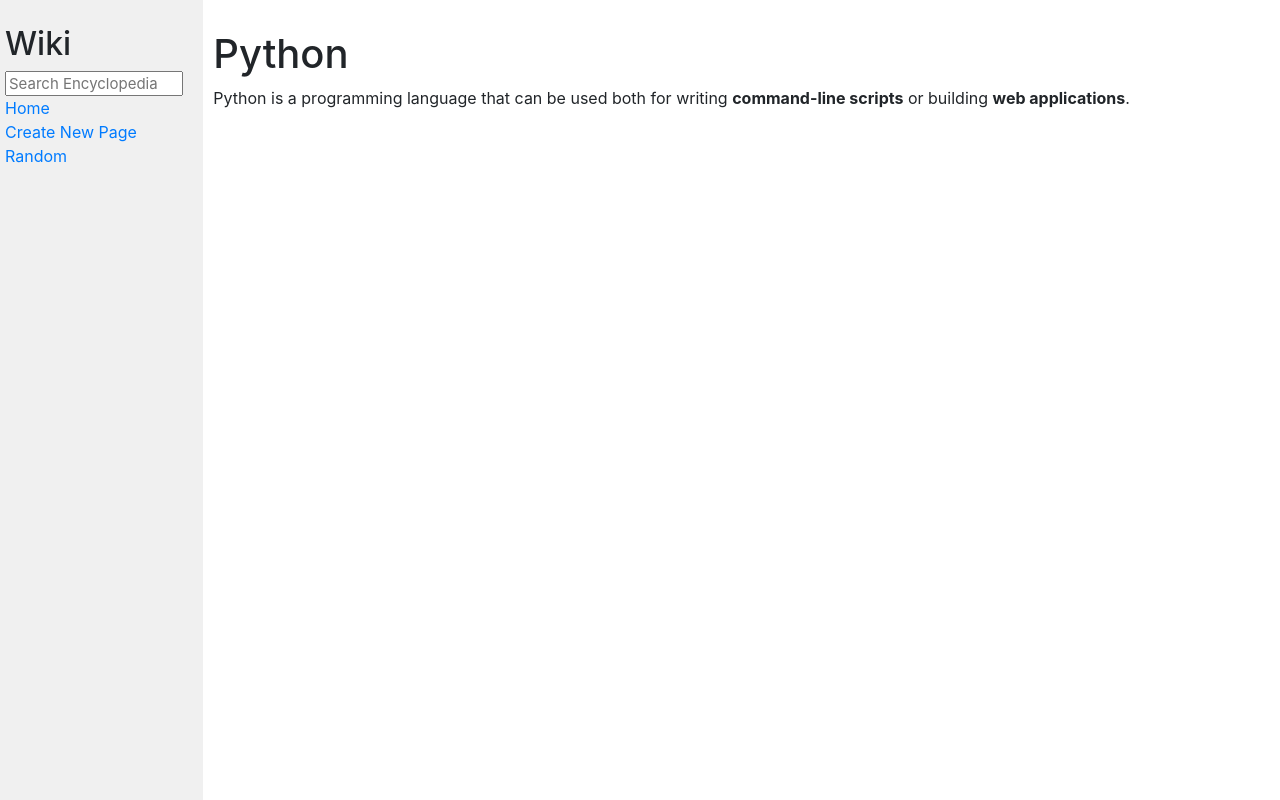
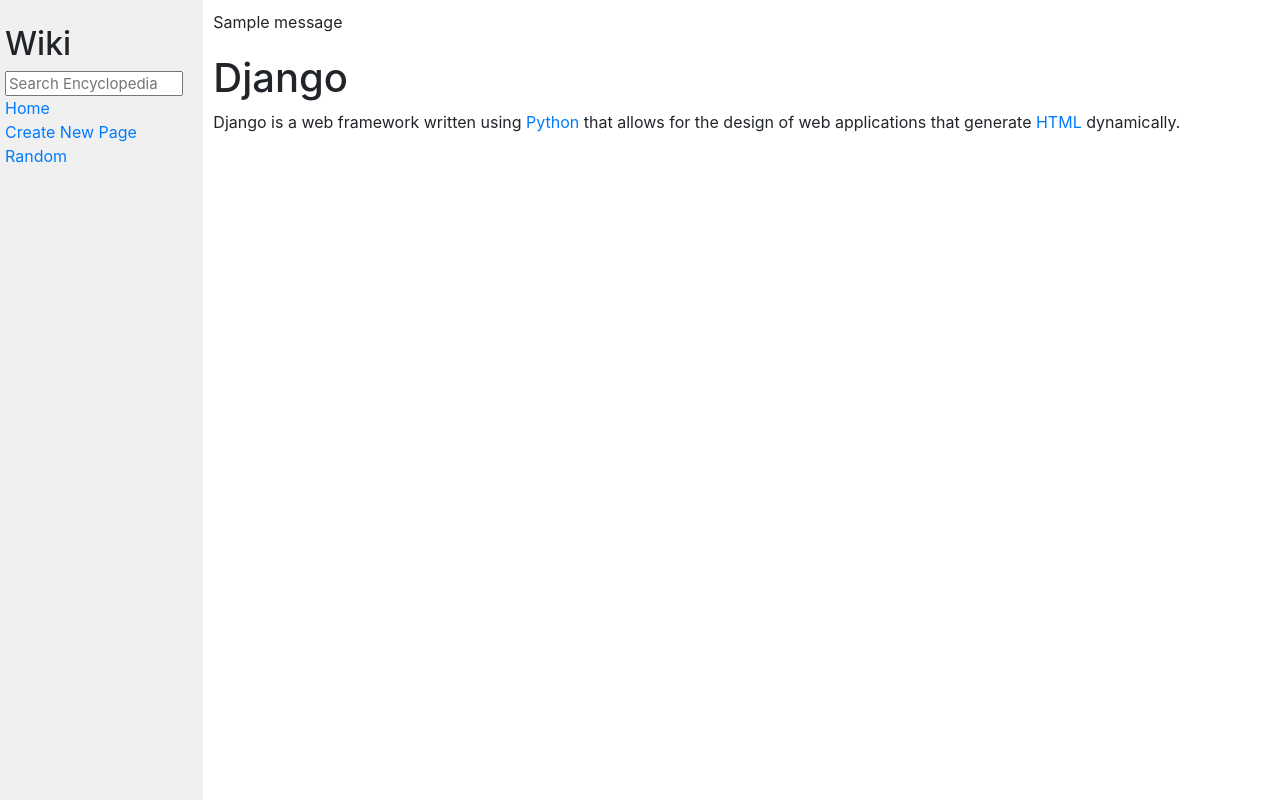
Before and after one commit to aminbeigi/CS50W-Projects, a Django app: template src/Project 0/wiki/encyclopedia/templates/encyclopedia/content.html in a window 1280 px wide. Run offline with Django 3.2, Linux system fonts and the light colour scheme; the template is opened without the code that fills it: most values are stand-ins (such as "Sample title", 1, 10 or a date in 2020); one stand-in notice (Sample message) is shown; some libraries are stand-ins or nearby versions.

Commit message:
Add messages

```diff
--- a/src/Project 0/wiki/encyclopedia/forms.py
+++ b/src/Project 0/wiki/encyclopedia/forms.py
@@ -1,4 +1,5 @@
 from django import forms
 
-# class SearchForm(forms.Form):
-#     search_form = forms.CharField(label='Search Form', max_length=100)
+class EntryForm(forms.Form):
+    title = forms.CharField(label='Title', max_length=25)
+    content = forms.CharField(widget=forms.Textarea)
--- a/src/Project 0/wiki/encyclopedia/templates/encyclopedia/filter.html
+++ b/src/Project 0/wiki/encyclopedia/templates/encyclopedia/filter.html
@@ -1,3 +1,3 @@
-<h1>Python</h1>
+<h1>Django</h1>
 
-<p>Python is a programming language that can be used both for writing <strong>command-line scripts</strong> or building <strong>web applications</strong>.</p>
+<p>Django is a web framework written using <a href="/wiki/Python">Python</a> that allows for the design of web applications that generate <a href="/wiki/HTML">HTML</a> dynamically.</p>
--- a/src/Project 0/wiki/encyclopedia/templates/encyclopedia/layout.html
+++ b/src/Project 0/wiki/encyclopedia/templates/encyclopedia/layout.html
@@ -20,7 +20,7 @@
                     <a href="{% url 'index' %}">Home</a>
                 </div>
                 <div>
-                    <a href="{% url 'new-page' %}">Create New Page</a>
+                    <a href="{% url 'create_new_page' %}">Create New Page</a>
                 </div>
                 <div>
                     <a href="{% url 'random' %}">Random</a>
@@ -29,6 +29,11 @@
                 {% endblock %}
             </div>
             <div class="main col-lg-10 col-md-9">
+                {% if messages %}
+                    {% for message in messages %}
+                        {{ message }}
+                    {% endfor %}
+                {% endif %}
                 {% block body %}
                 {% endblock %}
             </div>
--- a/src/Project 0/wiki/encyclopedia/urls.py
+++ b/src/Project 0/wiki/encyclopedia/urls.py
@@ -7,6 +7,6 @@
     re_path(r'^wiki/(?P<word>\w+)$(?i)', views.content),
     path('wiki/search/', views.get_search),
     path('wiki/random/', views.random_page, name='random'),
-    path('wiki/create-new-page/', views.create_new_page, name='new-page'),
+    path('wiki/create-new-page/', views.create_new_page, name='create_new_page'),
     path('', views.index, name='index')
 ]
```
Also changed, not shown: src/Project 0/wiki/encyclopedia/views.py (+15 -4 lines).
